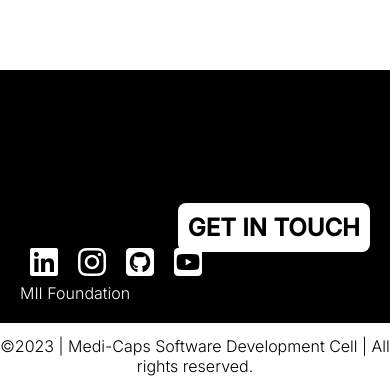
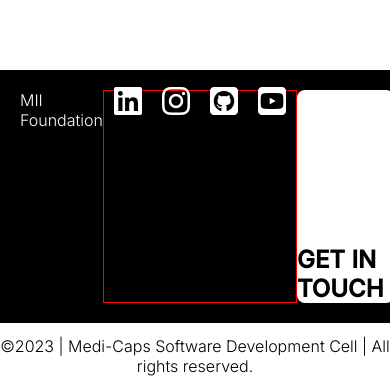
Before and after one commit to nehanshuajmera/Medi-Caps-Innovation-And-Incubation, a React (Create React App) app in the folder client/: page /singleevent in a window 390 px wide. Shown: the part 2375-2753 px from the top of the page. Built offline with nearby package versions, Linux system fonts and the light colour scheme.

Commit message:
responsive chagne

```diff
--- a/client/src/Pages/Event.css
+++ b/client/src/Pages/Event.css
@@ -23,7 +23,7 @@ img {
     height: 90vh;
     /* height:100vh; */
     /* opacity: 0.8; */
-    background-image: url("F:/mii/client/public/images/event-main-herosection.jpeg");
+    background-image: url("C:\Users\HP\OneDrive\Desktop\miiiiiii\client\public\images\event-main-herosection.jpeg");
     background-repeat: no-repeat;
     background-position: center;
     background-size: cover;
@@ -61,7 +61,7 @@ img {
 }
 
 .upcoming-event-container {
-    background-image: url("F:/mii/client/public/images/coming-soon-background.jpg");
+    background-image: url("C:\Users\HP\OneDrive\Desktop\miiiiiii\client\public\images\coming-soon-background.jpg");
     background-repeat: no-repeat;
     background-position: center;
     background-size: cover;
@@ -239,7 +239,7 @@ img {
 }
 
 .past-event-container1 {
-    background-image: url("F:/mii/client/public/images/Events-small-1.jpg");
+    background-image: url("C:\Users\HP\OneDrive\Desktop\miiiiiii\client\public\images\Events-small-1.jpg");
     background-repeat: no-repeat;
     background-position: center;
     background-size: cover;
@@ -251,7 +251,7 @@ img {
 }
 
 .past-event-container2 {
-    background-image: url("F:/mii/client/public/images/Events-small-2.jpg");
+    background-image: url("C:\Users\HP\OneDrive\Desktop\miiiiiii\client\public\images\Events-small-2.jpg");
     background-repeat: no-repeat;
     background-position: center;
     background-size: cover;
@@ -263,7 +263,7 @@ img {
 }
 
 .past-event-container3 {
-    background-image: url("F:/mii/client/public/images/Events-1.jpg");
+    background-image: url("C:\Users\HP\OneDrive\Desktop\miiiiiii\client\public\images\Events-1.jpg");
     background-repeat: no-repeat;
     background-position: center;
     background-size: cover;
--- a/client/src/Universal/Footer.css
+++ b/client/src/Universal/Footer.css
@@ -9,9 +9,11 @@
     display: flex;
     padding: 20px;
     height: 30vh;
-    flex-direction: column-reverse;
     background-color: black;
     color: white;
+}
+.footer-section-2{
+    border: 1px solid red;
 }
 .footer-social-link{
     display: flex;
@@ -27,13 +29,13 @@
 .getintouch-section{
     padding-right: 10px;
     display: flex;
-    flex-direction: row-reverse;
+    flex-direction: column-reverse;
     padding-bottom: 15p;
     background-color: white;
     color: black;
     border-radius: 8px;
     margin-left: auto;
-    padding: 10px;
+    /* padding: 10px; */
     cursor: pointer;
 }
 .copyright-section{
--- a/client/src/Universal/Footer.jsx
+++ b/client/src/Universal/Footer.jsx
@@ -8,11 +8,13 @@ export default function Footer() {
 
         <div className="footer-section-1">
         <div className="footer-section-title">MII Foundation</div>
+          <div className="footer-section-2">
           <div className="footer-social-link">
           <i class="fa-brands fa-linkedin fa-2xl" ></i>
           <i class="fa-brands fa-instagram fa-2xl"></i>
           <i class="fa-brands fa-square-github fa-2xl"></i>
           <i class="fa-brands fa-square-youtube fa-2xl"></i>
+          </div>
           </div>
 
           {/* <div className="footer-logo">
@@ -20,6 +22,7 @@ export default function Footer() {
           </div> */}
           <div className="getintouch-section">
            <h2>GET IN TOUCH</h2>
+
            </div>
         </div>
 
```
